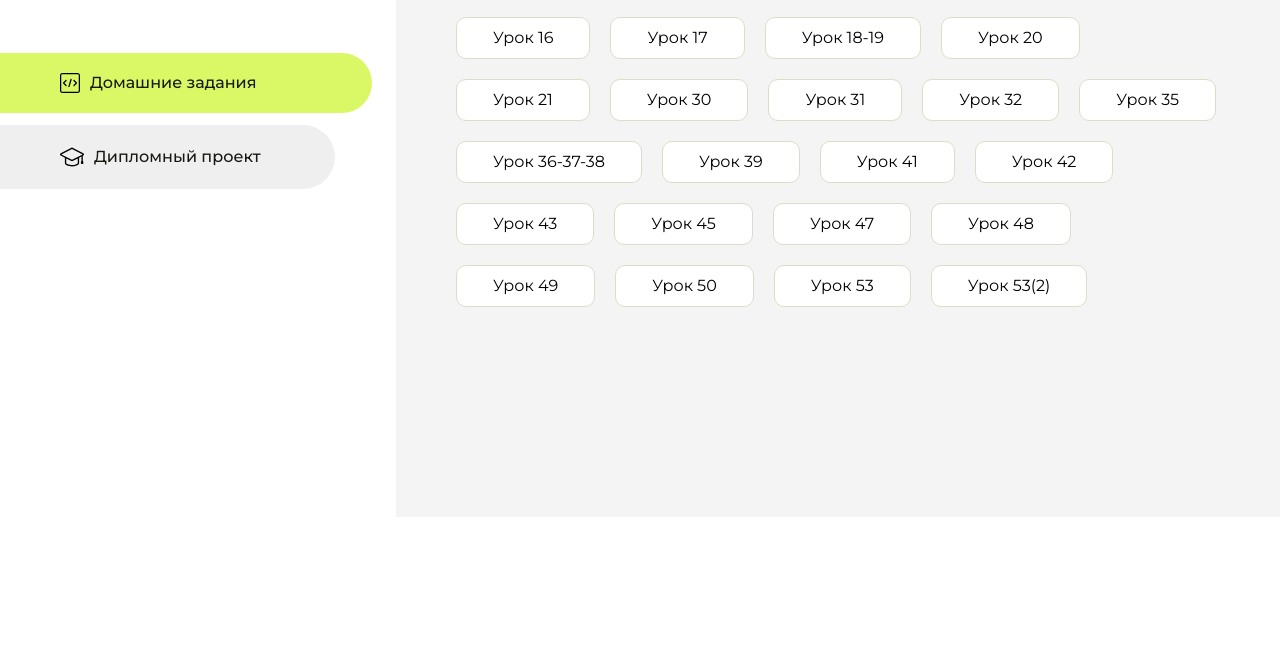
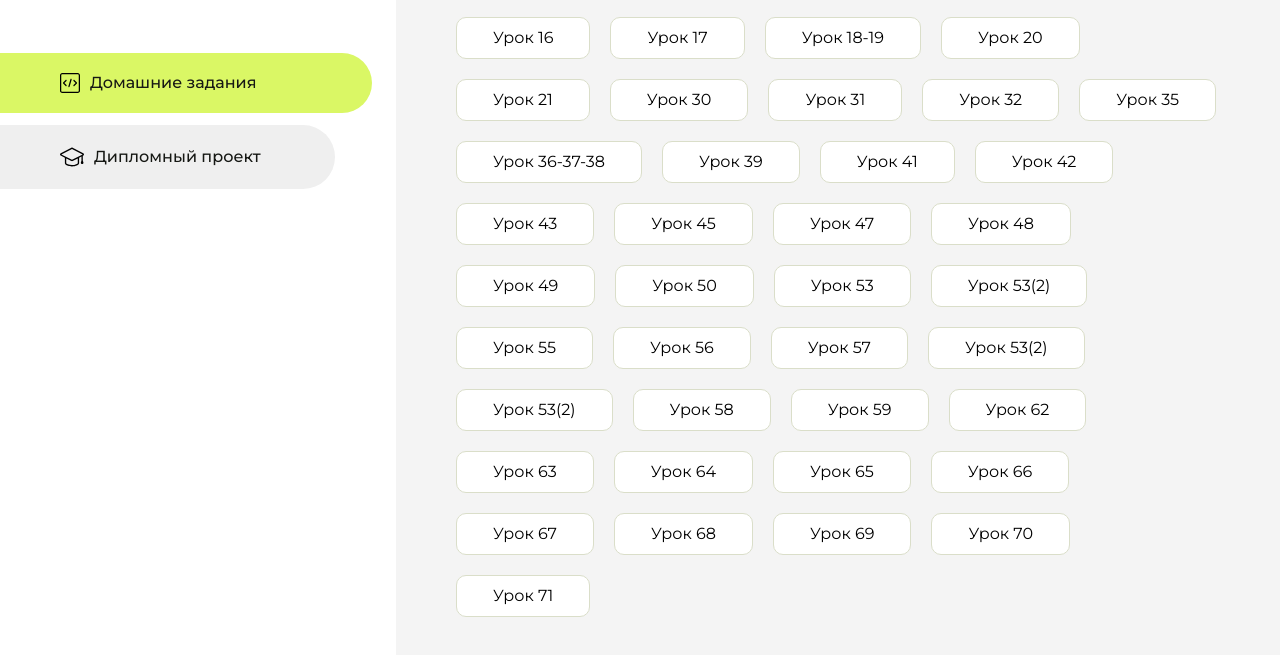
Before and after one commit to Koalics/homework, a plain HTML site: page index.html in a window 1280 px wide. Shown: the part 283-938 px from the top of the page. Before the commit the page ends 800 px from the top, so only its background shows below. Drawn offline with Linux system fonts and the light colour scheme.

Commit message:
Update index.html

```diff
--- a/index.html
+++ b/index.html
@@ -170,6 +170,57 @@
                     <li class="content__list-item">
                         <a href="lesson-53(2)/index.html">Урок 53(2)</a>
                     </li>
+                    <li class="content__list-item">
+                        <a href="lesson-55/index.html">Урок 55</a>
+                    </li>
+                    <li class="content__list-item">
+                        <a href="lesson-56/index.html">Урок 56</a>
+                    </li>
+                    <li class="content__list-item">
+                        <a href="lesson-57/index.html">Урок 57</a>
+                    </li>
+                    <li class="content__list-item">
+                        <a href="lesson-53(2)/index.html">Урок 53(2)</a>
+                    </li>
+                    <li class="content__list-item">
+                        <a href="lesson-53(2)/index.html">Урок 53(2)</a>
+                    </li>
+                    <li class="content__list-item">
+                        <a href="lesson-58/index.html">Урок 58</a>
+                    </li>
+                    <li class="content__list-item">
+                        <a href="lesson-59/index.html">Урок 59</a>
+                    </li>
+                    <li class="content__list-item">
+                        <a href="lesson-62/index.html">Урок 62</a>
+                    </li>
+                    <li class="content__list-item">
+                        <a href="lesson-63/index.html">Урок 63</a>
+                    </li>
+                    <li class="content__list-item">
+                        <a href="lesson-64/index.html">Урок 64</a>
+                    </li>
+                    <li class="content__list-item">
+                        <a href="lesson-65/index.html">Урок 65</a>
+                    </li>
+                    <li class="content__list-item">
+                        <a href="lesson-66/index.html">Урок 66</a>
+                    </li>
+                    <li class="content__list-item">
+                        <a href="lesson-67/index.html">Урок 67</a>
+                    </li>
+                    <li class="content__list-item">
+                        <a href="lesson-68/index.html">Урок 68</a>
+                    </li>
+                    <li class="content__list-item">
+                        <a href="lesson-69/index.html">Урок 69</a>
+                    </li>
+                    <li class="content__list-item">
+                        <a href="lesson-70/index.html">Урок 70</a>
+                    </li>
+                    <li class="content__list-item">
+                        <a href="lesson-71/index.html">Урок 71</a>
+                    </li>
                 </ul>
             </div>
             <div class="content__block hidden" id="diplomBlock">
```
